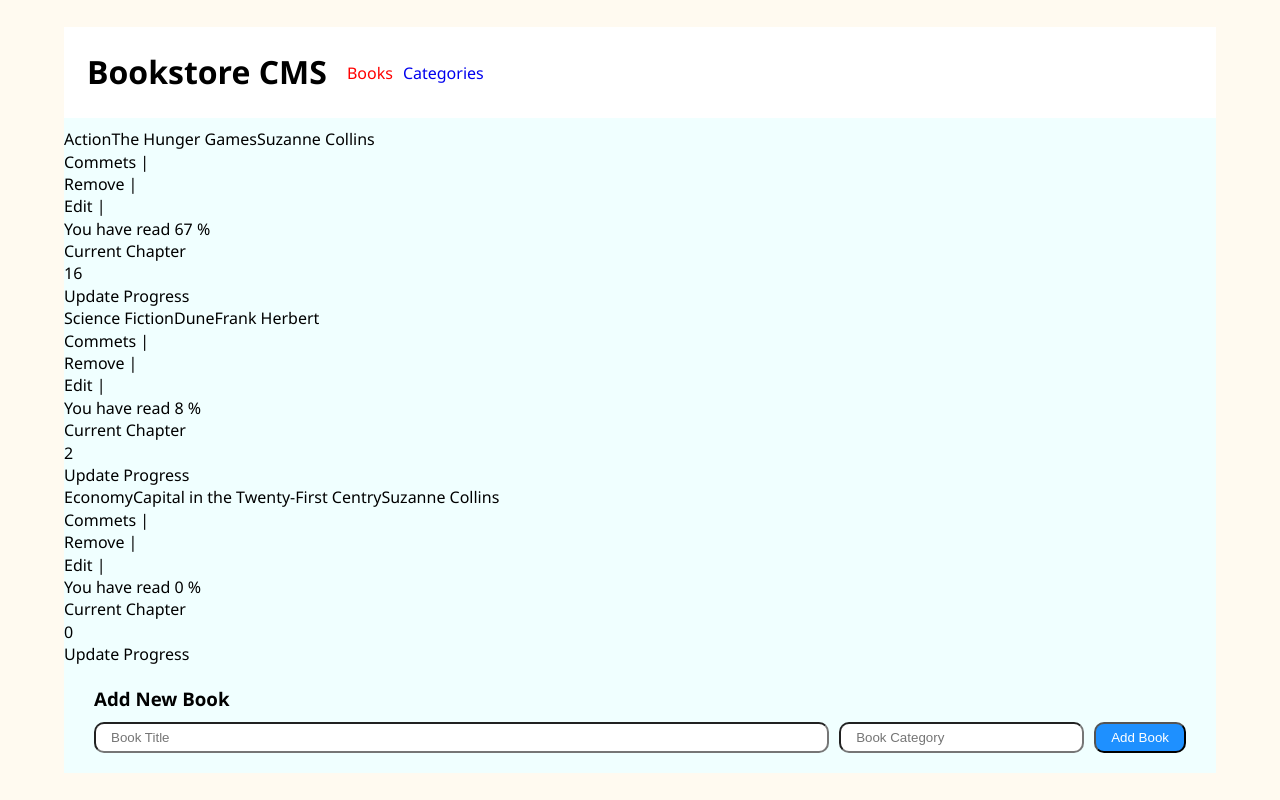
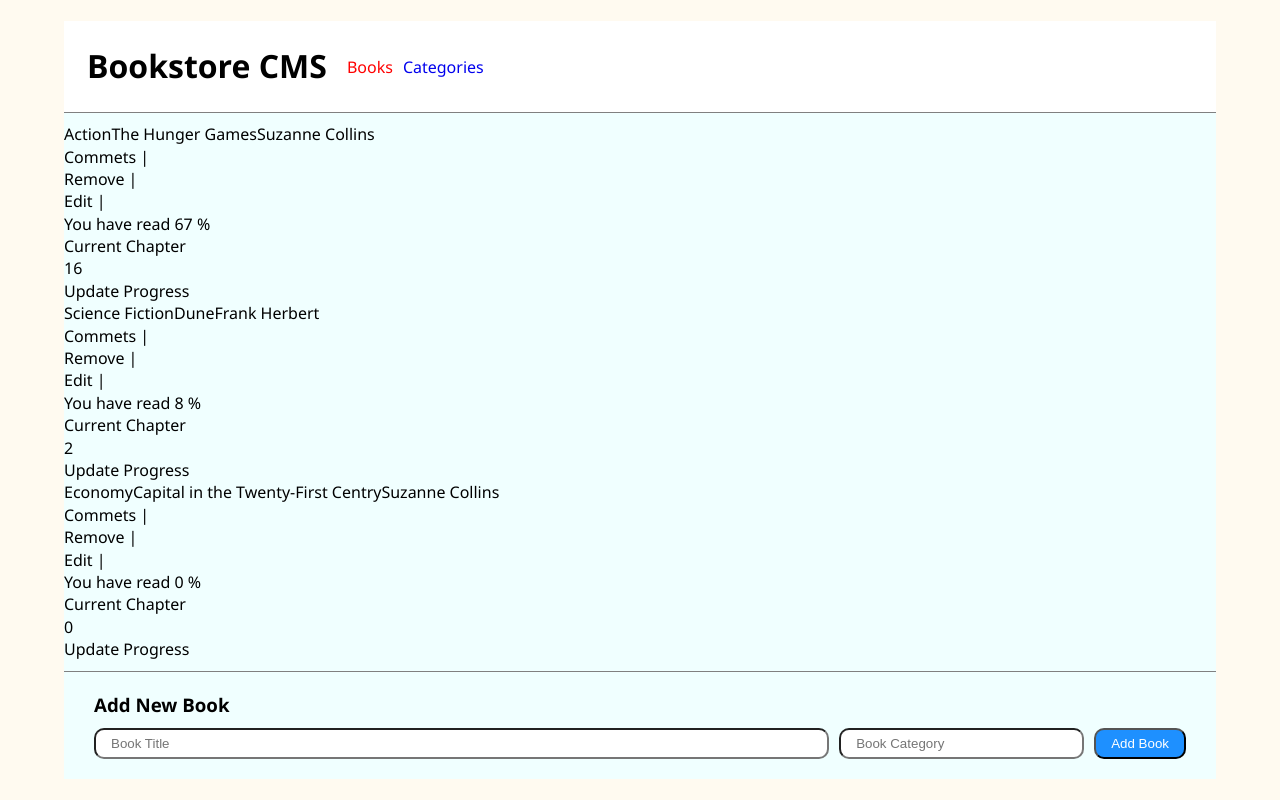
Before and after one commit to lordksix/bookstore-react-redux, a React (Create React App) app: page / in a window 1280 px wide. Built offline with nearby package versions, Linux system fonts and the light colour scheme.

Commit message:
Add border lines

```diff
--- a/src/styles/App.css
+++ b/src/styles/App.css
@@ -55,6 +55,7 @@
   width: 90vw;
   padding: 2%;
   background-color: white;
+  border-bottom: solid 1px gray;
 }
 
 .top {
--- a/src/styles/InputBook.module.css
+++ b/src/styles/InputBook.module.css
@@ -1,8 +1,9 @@
 .bookInput {
-  padding: 10px 30px;
+  padding: 20px 30px 10px 30px;
   display: flex;
   flex-flow: column;
   gap: 10px;
+  border-top: solid 1px gray;
 }
 
 .bookForm {
```
